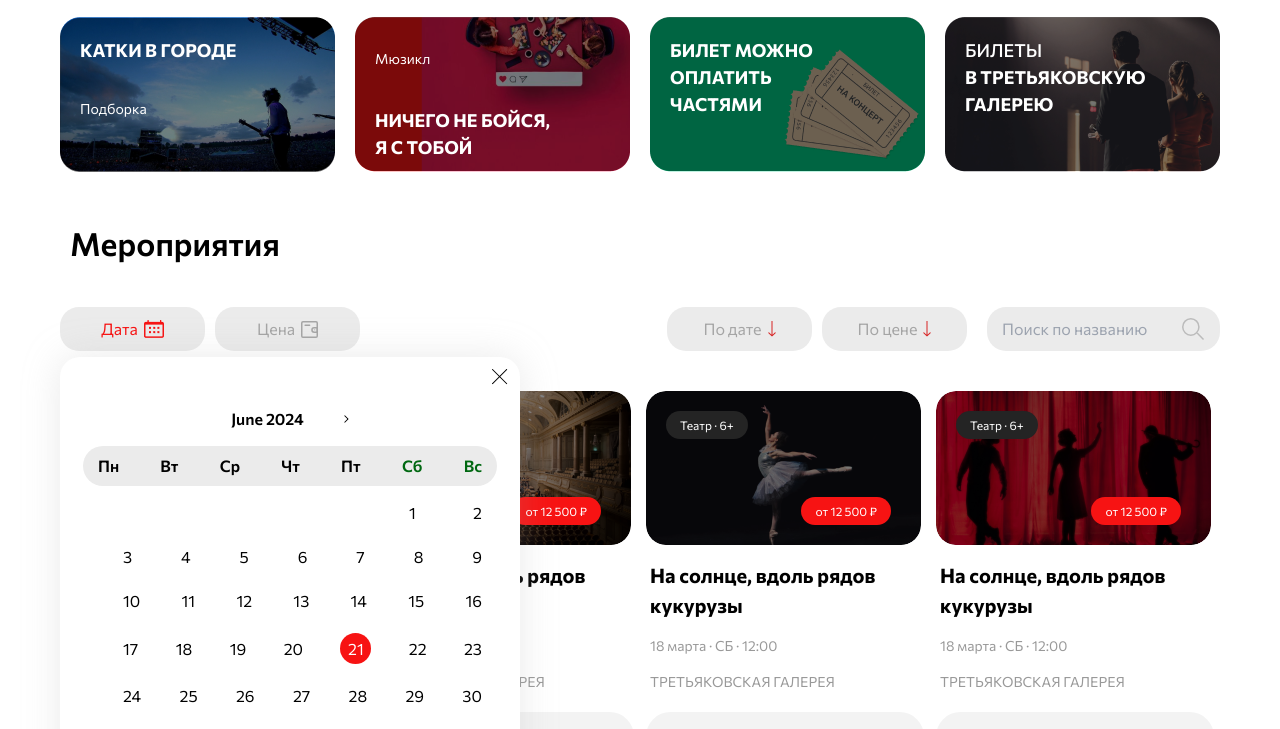
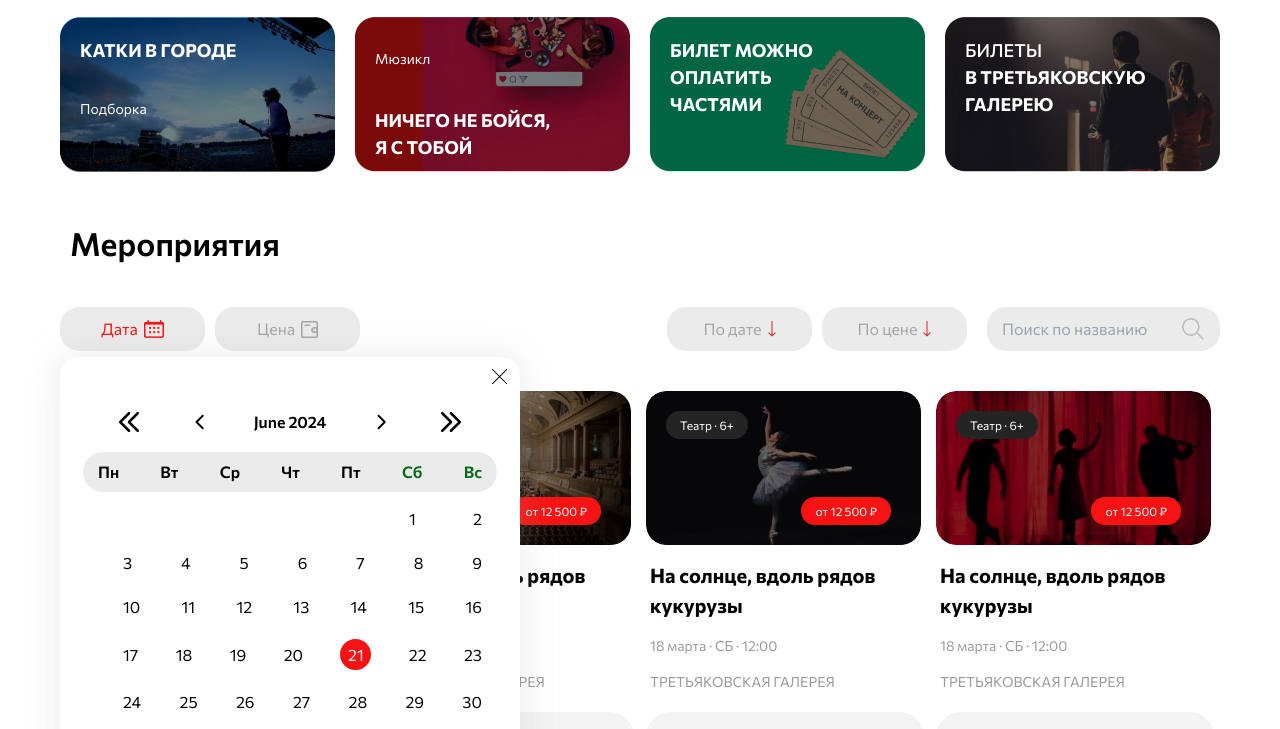
Before and after one commit to 1zzat1lla-Fayzullayev/bilet23, a plain HTML site: page index.html in a window 1280 px wide. Both pictures are taken after a click on the element "Дата". Shown: the part 631-1360 px from the top of the page. Drawn offline with nearby package versions, Linux system fonts and the light colour scheme.

Commit message:
change kalendar

```diff
--- a/app.js
+++ b/app.js
@@ -147,48 +147,87 @@ document.addEventListener('DOMContentLoaded', function () {
 })
 
 document.addEventListener('DOMContentLoaded', function () {
-    const nextMonth = document.getElementById('nextMonth');
-    const monthYear = document.getElementById('monthYear');
-    const calendarDays = document.getElementById('calendarDays');
-    const datePickerToggle = document.getElementById('datePickerToggle');
+	const nextMonth = document.getElementById('nextMonth')
+	const prevMonth = document.getElementById('prevMonth')
+	const nextYear = document.getElementById('nextYear')
+	const prevYear = document.getElementById('prevYear')
+	const monthYear = document.getElementById('monthYear')
+	const calendarDays = document.getElementById('calendarDays')
+	const closeModal = document.getElementById('closeCalendarModal')
+	const datePickerToggle = document.getElementById('datePickerToggle')
 
-    let currentDate = new Date();
-    let today = new Date();
+	let currentDate = new Date()
+	let today = new Date()
 
 	function renderCalendar() {
-        const year = currentDate.getFullYear();
-        const month = currentDate.getMonth();
-        const firstDay = (new Date(year, month, 1).getDay() + 6) % 7; // Adjust for Monday as first day
-        const lastDate = new Date(year, month + 1, 0).getDate();
+		const year = currentDate.getFullYear()
+		const month = currentDate.getMonth()
+		const firstDay = (new Date(year, month, 1).getDay() + 6) % 7 // Adjust for Monday as first day
+		const lastDate = new Date(year, month + 1, 0).getDate()
 
-        monthYear.textContent = `${currentDate.toLocaleString('default', { month: 'long' })} ${year}`;
+		monthYear.textContent = `${currentDate.toLocaleString('default', {
+			month: 'long',
+		})} ${year}`
 
-        calendarDays.innerHTML = '';
+		calendarDays.innerHTML = ''
 
-        let days = [];
+		let days = []
 		for (let i = 0; i < firstDay; i++) {
-            days.push('<li></li>');
+			days.push('<li></li>')
 		}
 		for (let i = 1; i <= lastDate; i++) {
-            if (year === today.getFullYear() && month === today.getMonth() && i === today.getDate()) {
-                days.push(`<li class="today">${i}</li>`);
+			if (
+				year === today.getFullYear() &&
+				month === today.getMonth() &&
+				i === today.getDate()
+			) {
+				days.push(`<li class="today">${i}</li>`)
 			} else {
-                days.push(`<li>${i}</li>`);
+				days.push(`<li>${i}</li>`)
 			}
 		}
 
-        let weeks = [];
-        for (let i = 0; i < days.length; i += 7) {
-            weeks.push(`<ul class="flex items-center justify-between px-[15px] w-full">${days.slice(i, i + 7).join('')}</ul>`);
+		// Ensure the calendar grid has 6 weeks for consistency
+		while (days.length % 7 !== 0) {
+			days.push('<li></li>')
+		}
+		if (days.length < 42) {
+			while (days.length < 42) {
+				days.push('<li></li>')
+			}
 		}
 
-        calendarDays.innerHTML = weeks.join('');
+		let weeks = []
+		for (let i = 0; i < days.length; i += 7) {
+			weeks.push(
+				`<ul class="flex items-center justify-between px-[15px] w-full">${days
+					.slice(i, i + 7)
+					.join('')}</ul>`
+			)
+		}
+
+		calendarDays.innerHTML = weeks.join('')
 	}
 
 	nextMonth.addEventListener('click', () => {
-        currentDate.setMonth(currentDate.getMonth() + 1);
-        renderCalendar();
-    });
+		currentDate.setMonth(currentDate.getMonth() + 1)
+		renderCalendar()
+	})
 
-    renderCalendar();
-});
+	prevMonth.addEventListener('click', () => {
+		currentDate.setMonth(currentDate.getMonth() - 1)
+		renderCalendar()
+	})
+
+	nextYear.addEventListener('click', () => {
+		currentDate.setFullYear(currentDate.getFullYear() + 1)
+		renderCalendar()
+	})
+
+	prevYear.addEventListener('click', () => {
+		currentDate.setFullYear(currentDate.getFullYear() - 1)
+		renderCalendar()
+	})
+
+	renderCalendar()
+})
--- a/index.html
+++ b/index.html
@@ -364,11 +364,30 @@
 											class="mt-[50px] flex flex-col justify-center items-center"
 										>
 											<div class="flex justify-center items-center gap-10">
+												<img
+													src="./images/double-left-chevron-svgrepo-com.svg"
+													alt="arrow"
+													id="prevYear"
+													class="w-[30px] cursor-pointer"
+												/>
+												<img
+													src="./images/arrow-left-5-svgrepo-com.svg"
+													alt="arrow"
+													id="prevMonth"
+													class="w-[30px] cursor-pointer"
+												/>
 												<p id="monthYear" class="font-semibold">Март 2023</p>
 												<img
-													src="./images/Arrow 16.png"
+													src="./images/right-arrow-svgrepo-com.svg"
 													alt="arrow"
 													id="nextMonth"
+													class="w-[30px] cursor-pointer"
+												/>
+												<img
+													src="./images/double-right-chevron-svgrepo-com.svg"
+													alt="arrow"
+													id="nextYear"
+													class="w-[30px] cursor-pointer"
 												/>
 											</div>
 											<div
```
Also changed, not shown: images/arrow-left-5-svgrepo-com.svg (added), images/double-left-chevron-svgrepo-com.svg (added), images/double-right-chevron-svgrepo-com.svg (added), images/right-arrow-svgrepo-com.svg (added). Lines whose indentation alone changed are shown as unchanged.
